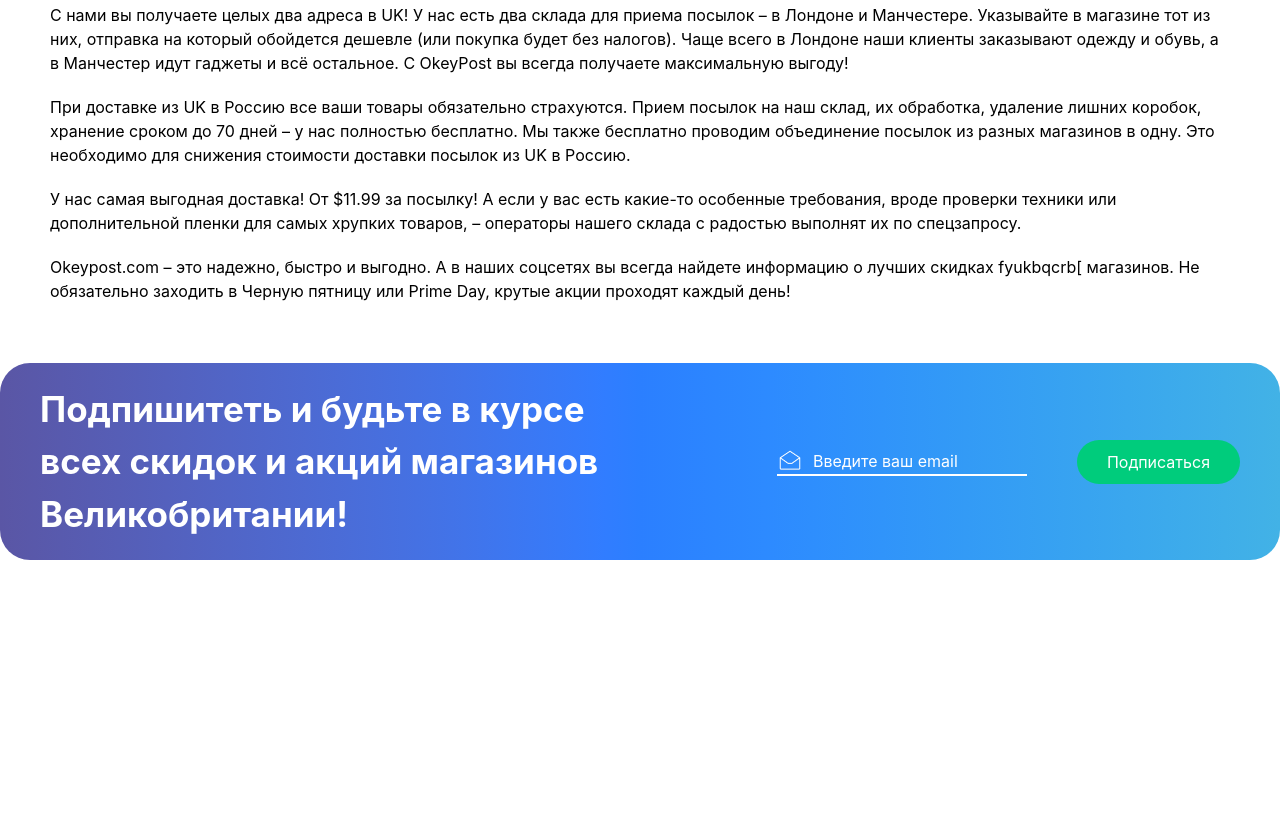
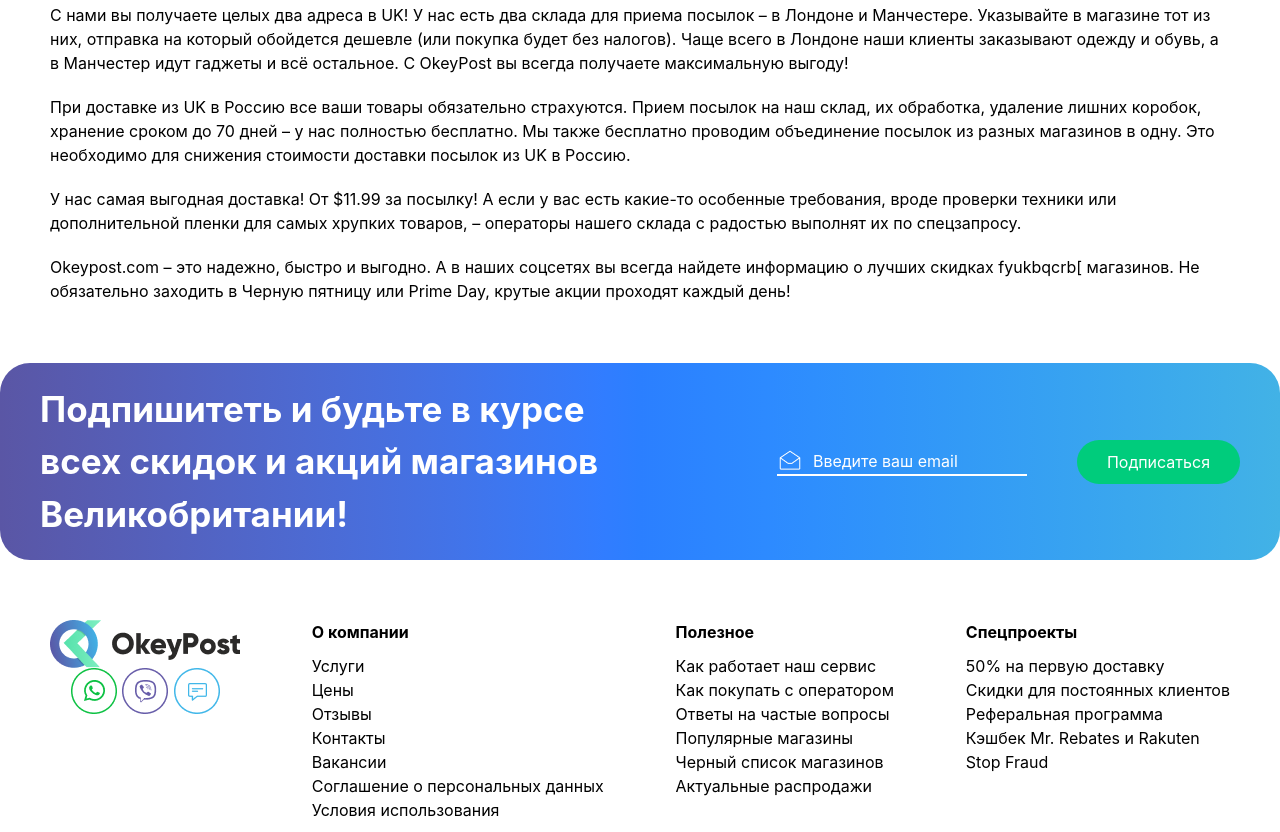
Before and after one commit to z1yodullo/A5, a website: page index.html in a window 1280 px wide. Shown: the part 4470-5302 px from the top of the page. Before the commit the page ends 5080 px from the top, so only its background shows below. Drawn offline with nearby package versions, Linux system fonts and the light colour scheme; files that its build step writes are made by us from their sources.

Commit message:
add footer in page1

```diff
--- a/index.html
+++ b/index.html
@@ -478,7 +478,11 @@
           <div
             class="max-w-[1200px] m-auto text-white flex flex-col lg:flex-row items-center justify-between"
           >
-            <p class="text-[35px] font-bold">Подпишитеть и будьте в курсе <br> всех скидок и акций магазинов <br> Великобритании!</p>
+            <p class="text-[35px] font-bold">
+              Подпишитеть и будьте в курсе <br />
+              всех скидок и акций магазинов <br />
+              Великобритании!
+            </p>
             <div class="flex flex-col lg:flex-row items-center gap-[50px]">
               <div class="flex items-center gap-[10px] border-b-2 w-[250px]">
                 <img src="EnvelopeSimpleOpen.png" alt="" />
@@ -492,7 +496,49 @@
             </div>
           </div>
         </section>
-
+        <footer>
+          <div
+            class="max-w-[1200px] m-auto p-[10px] flex flex-col justify-center lg:flex-row items-start gap-[20px] lg:justify-between "
+          >
+            <div class="flex flex-col gap-[50xp] items-center">
+              <img src="Лого.png" alt="" />
+              <img src="Соцсети.png" alt="" />
+            </div>
+            <div class="flex flex-col gap-[10px]">
+              <p class="font-bold">О компании</p>
+              <p>
+                Услуги <br />
+                Цены<br />
+                Отзывы<br />
+                Контакты<br />
+                Вакансии<br />
+                Соглашение о персональных данных <br />
+                Условия использования
+              </p>
+            </div>
+            <div class="flex flex-col gap-[10px]">
+              <p class="font-bold">Полезное</p>
+              <p>
+                Как работает наш сервис<br />
+                Как покупать с оператором<br />
+                Ответы на частые вопросы<br />
+                Популярные магазины<br />
+                Черный список магазинов<br />
+                Актуальные распродажи
+              </p>
+            </div>
+            <div class="flex flex-col gap-[10px]">
+              <p class="font-bold">Спецпроекты</p>
+              <p>
+                50% на первую доставку<br />
+                Скидки для постоянных клиентов<br />
+                Реферальная программа<br />
+                Кэшбек Mr. Rebates и Rakuten <br />
+                Stop Fraud
+              </p>
+            </div>
+          </div>
+        </footer>
       </body>
     </html>
   </body>
```
